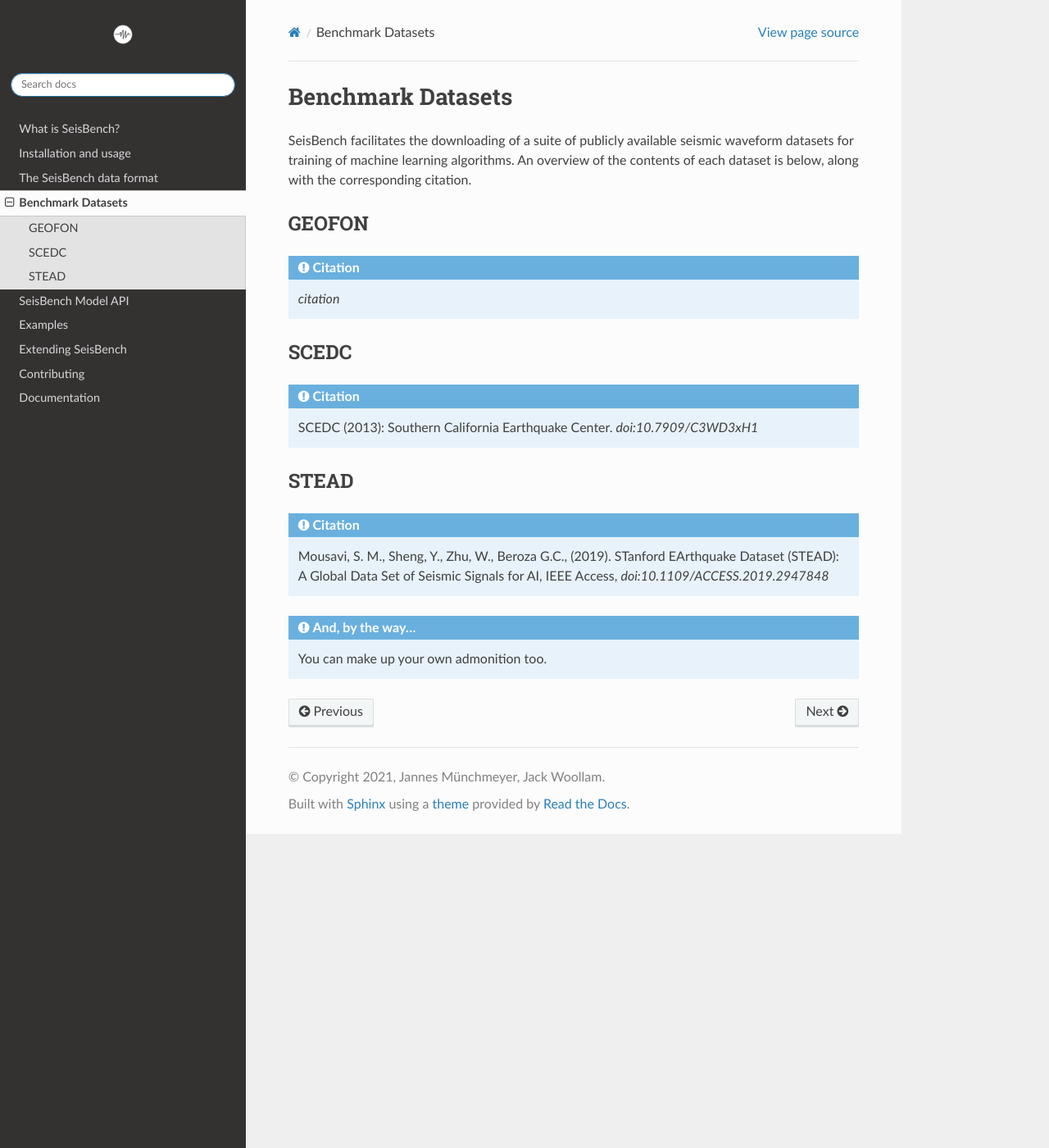
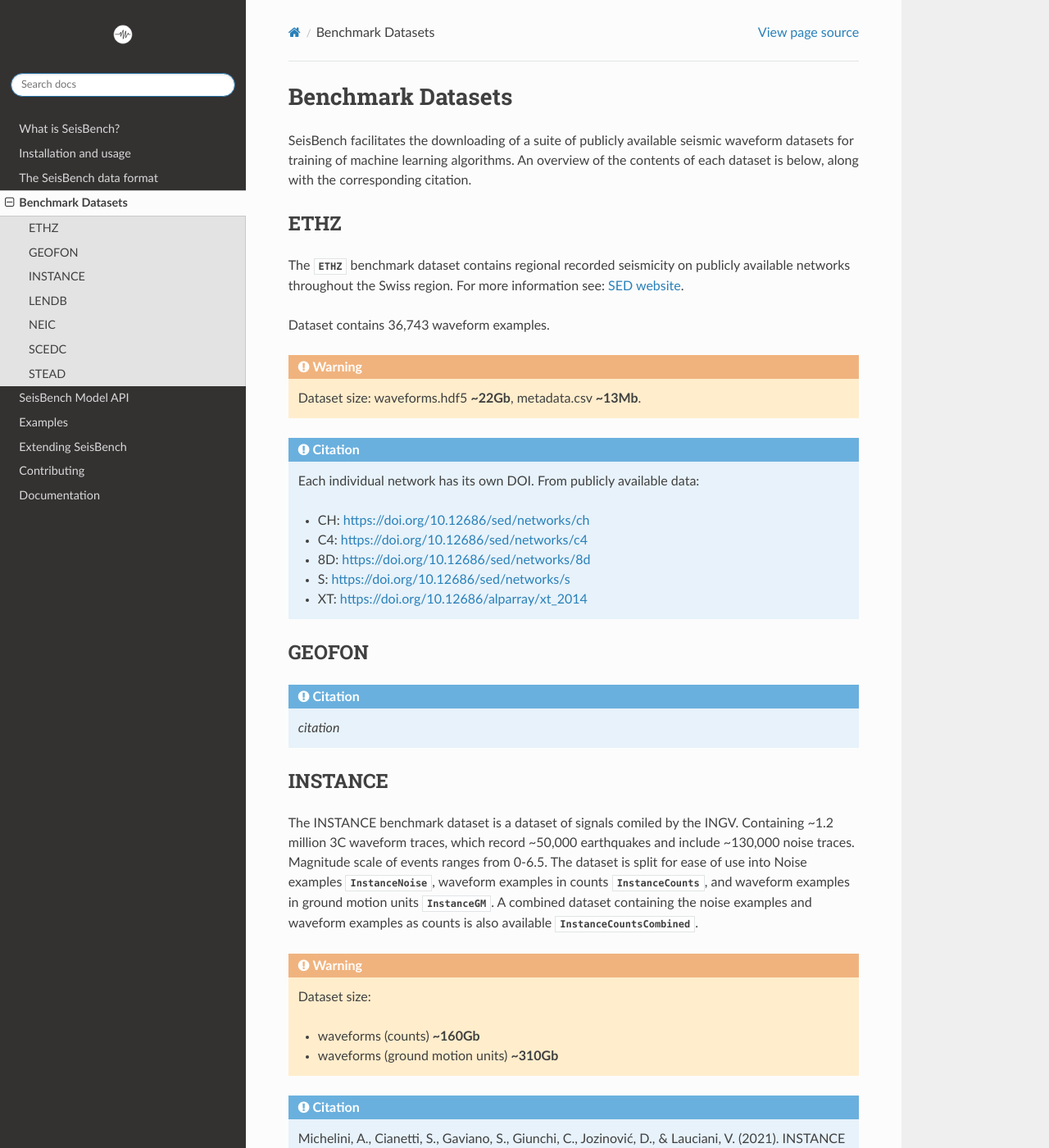
Before and after one commit to seisbench/seisbench, a Sphinx documentation site: the page built from docs/pages/benchmark_datasets.rst, in a window 1280 px wide and 1400 px high. Shown: the whole window at 82% size. Built offline with Sphinx 7.4.7 and the Read the Docs theme 2.0.0, drawn with Linux system fonts in a browser that asks for light colours; some of the changed text lies outside the part shown.

Commit message:
Update documentation and README #6

```diff
--- a/docs/index.rst
+++ b/docs/index.rst
@@ -5,7 +5,7 @@
 Welcome to SeisBench's documentation!
 =====================================
 
-The Seismology Benchmark Colection (*SeisBench*) provides a unified API for accessing
+The Seismology Benchmark collection (*SeisBench*) provides a unified API for accessing
 and training of machine learning algorithms across seismic datasets. It has been built to
 alleviate traditional bottlenecks when applying machine learning techniques to seismic data,
 in particular the processes of data collection and labelling.
--- a/docs/pages/benchmark_datasets.rst
+++ b/docs/pages/benchmark_datasets.rst
@@ -8,28 +8,97 @@
 for training of machine learning algorithms. An overview of the contents of each dataset is below,
 along with the corresponding citation.
 
+ETHZ
+-----
+The :py:class:`~seisbench.data.ethz.ETHZ` benchmark dataset contains regional recorded seismicity on publicly available networks
+throughout the Swiss region. For more information see: `SED website
+<http://www.seismo.ethz.ch/en/research-and-teaching/products-software/waveform-data/>`__.
+
+Dataset contains 36,743 waveform examples.
+
+.. warning::
+
+    Dataset size: waveforms.hdf5 **~22Gb**, metadata.csv **~13Mb**.
+
+.. admonition:: Citation
+
+    Each individual network has its own DOI. From publicly available data:
+
+    * CH: https://doi.org/10.12686/sed/networks/ch
+    * C4: https://doi.org/10.12686/sed/networks/c4
+    * 8D: https://doi.org/10.12686/sed/networks/8d
+    * S:  https://doi.org/10.12686/sed/networks/s
+    * XT: https://doi.org/10.12686/alparray/xt_2014
+
+
 GEOFON
 ------
 .. admonition:: Citation
 
     *citation*
 
+
+INSTANCE
+--------
+The INSTANCE benchmark dataset is a dataset of signals comiled by the INGV. Containing
+~1.2 million 3C waveform traces, which record ~50,000 earthquakes and include ~130,000 noise traces.
+Magnitude scale of events ranges from 0-6.5.
+The dataset is split for ease of use into Noise examples :py:class:`~seisbench.data.instance.InstanceNoise`,
+waveform examples in counts :py:class:`~seisbench.data.instance.InstanceCounts`, and waveform examples in
+ground motion units :py:class:`~seisbench.data.instance.InstanceGM`. A combined dataset containing the noise examples
+and waveform examples as counts is also available :py:class:`~seisbench.data.instance.InstanceCountsCombined`.
+
+.. warning::
+
+    Dataset size:
+
+    * waveforms (counts) **~160Gb**
+    * waveforms (ground motion units) **~310Gb**
+
+.. admonition:: Citation
+
+    Michelini, A., Cianetti, S., Gaviano, S., Giunchi, C., Jozinović, D., & Lauciani, V. (2021).
+    INSTANCE - The Italian Seismic Dataset For Machine Learning.
+    Istituto Nazionale di Geofisica e Vulcanologia (INGV).
+
+    https://doi.org/10.13127/INSTANCE
+
+
+LENDB
+-----
+
+NEIC
+----
+
 SCEDC
 -----
+The :py:class:`~seisbench.data.scedc.SCEDC` benchmark dataset contains all publicly available recordings
+of seismic events in the Southern Californian Seismic Network, which were manually picked, from
+2000-2020. Contains ~8,100,000 waveform examples.
+
+.. warning::
+
+    Dataset size: waveforms.hdf5 **~660Gb**, metadata.csv **~2.2Gb**
 
 .. admonition:: Citation
 
    SCEDC (2013): Southern California Earthquake Center.
-   *doi:10.7909/C3WD3xH1*
+
+   https://doi.org/10.7909/C3WD3xH1
 
 STEAD
 -----
+The :py:class:`~seisbench.data.stead.STEAD` dataset is a published benchmark dataset (see citation below) of local seismic signals -
+both earthquake and non-earthquake - along with noise examples. In total there are ~1.2 million time series, of which ~100,000
+are noise examples and the remaining contain seismic arrivals. 450,000 earthquakes are contained in the datasets.
+
+.. warning::
+
+    Dataset size: waveforms.hdf5 **~70Gb**, metadata.csv ****
 
 .. admonition:: Citation
 
     Mousavi, S. M., Sheng, Y., Zhu, W., Beroza G.C., (2019). STanford EArthquake Dataset (STEAD):
-    A Global Data Set of Seismic Signals for AI, IEEE Access, *doi:10.1109/ACCESS.2019.2947848*
+    A Global Data Set of Seismic Signals for AI, IEEE Access.
 
-.. admonition:: And, by the way...
-
-   You can make up your own admonition too.
+    https://doi:10.1109/ACCESS.2019.2947848*
--- a/requirements.txt
+++ b/requirements.txt
@@ -3,7 +3,7 @@
 h5py>=3.1
 obspy>=1.2
 tqdm>=4.52
-fiona>=1.8.13
-shapely>=1.7.1
+# fiona>=1.8.13
+# shapely>=1.7.1
 torch>=1.7.0
 scipy>=1.5
```
Also changed, not shown: README.md (+3 -2 lines).
